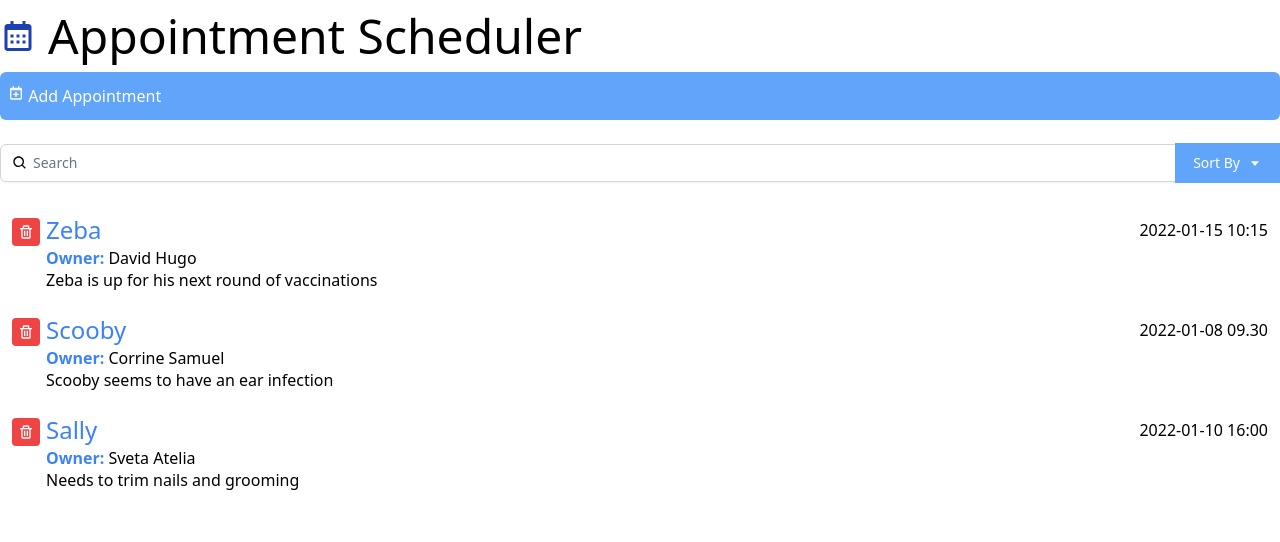
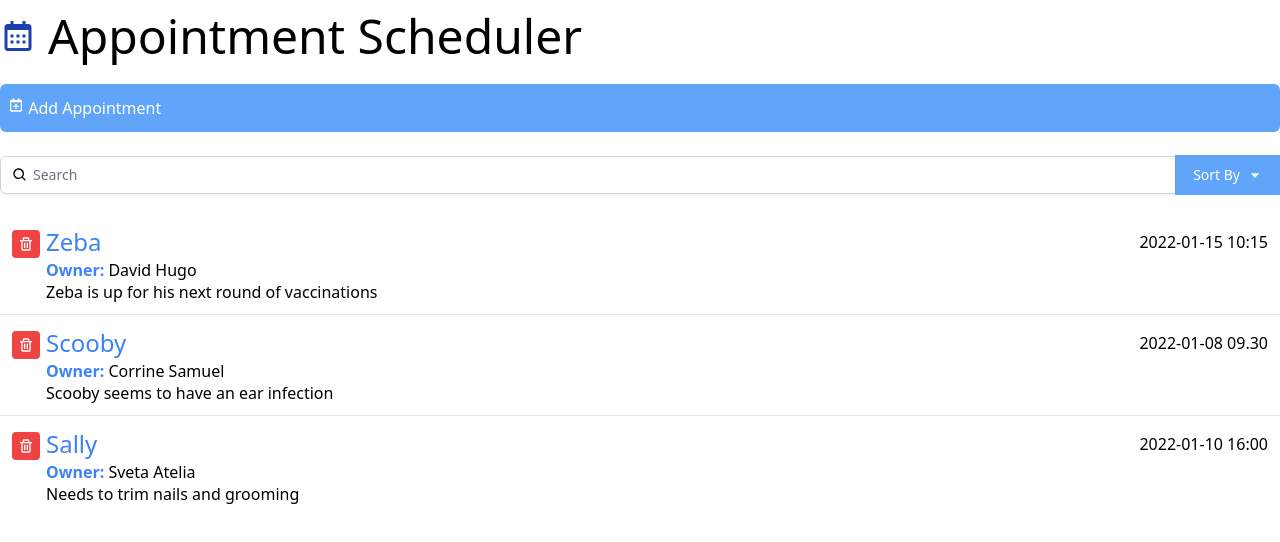
Before and after one commit to vish-opatha/react-appointment-scheduler, a React (Create React App) app: page / in a window 1280 px wide. Shown: the top 542 px of the page. Built offline with nearby package versions, Linux system fonts and the light colour scheme.

Commit message:
Delete appointment from the display list

```diff
--- a/src/App.js
+++ b/src/App.js
@@ -22,15 +22,20 @@ function App() {
 
   return (
     <div className="App container mx-auto mt-3 font-thin">
-      <h1 className="text-5xl content-center">
+      <h1 className="text-5xl mb-3">
         <BiCalendar className="inline-block text-blue-800 align-top pr-3"/>Appointment Scheduler
       </h1>
       <AddAppointment/>
       <Search/>
-      <ul>
+
+      <ul className="divide-y divide-gray-200" >
         {appointmentData
-        .map(appt=>(
-          <AppointmentInfo key={appt.id} appt={appt}/>
+        .map(appointment => (
+          <AppointmentInfo key={appointment.id}
+            appt={appointment}
+            onDeleteAppointement={
+              appointmentId=>
+              setAppointmentData(appointmentData.filter(appointment => appointment.id!==appointmentId))}/>
         ))
         }
       </ul>
```
